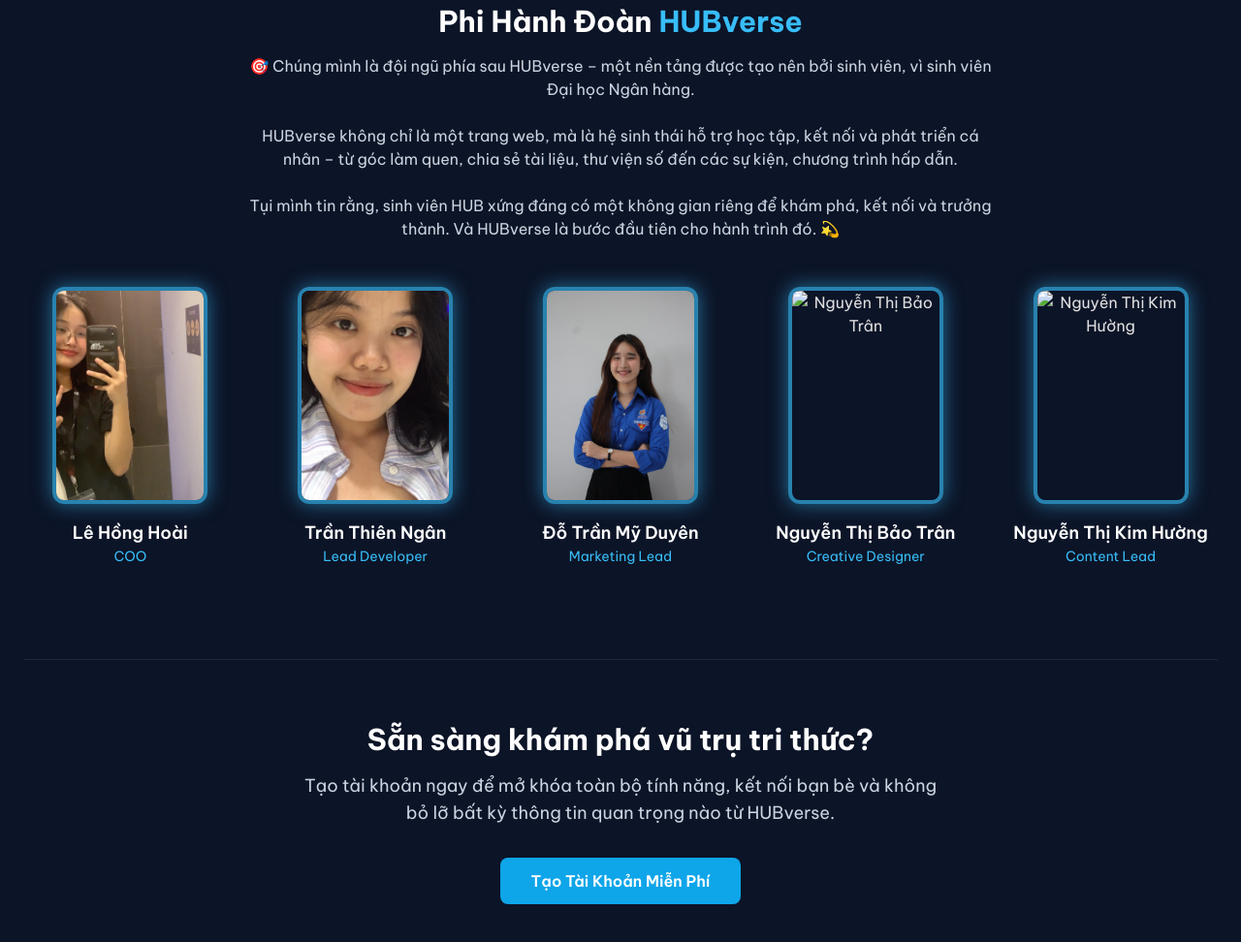
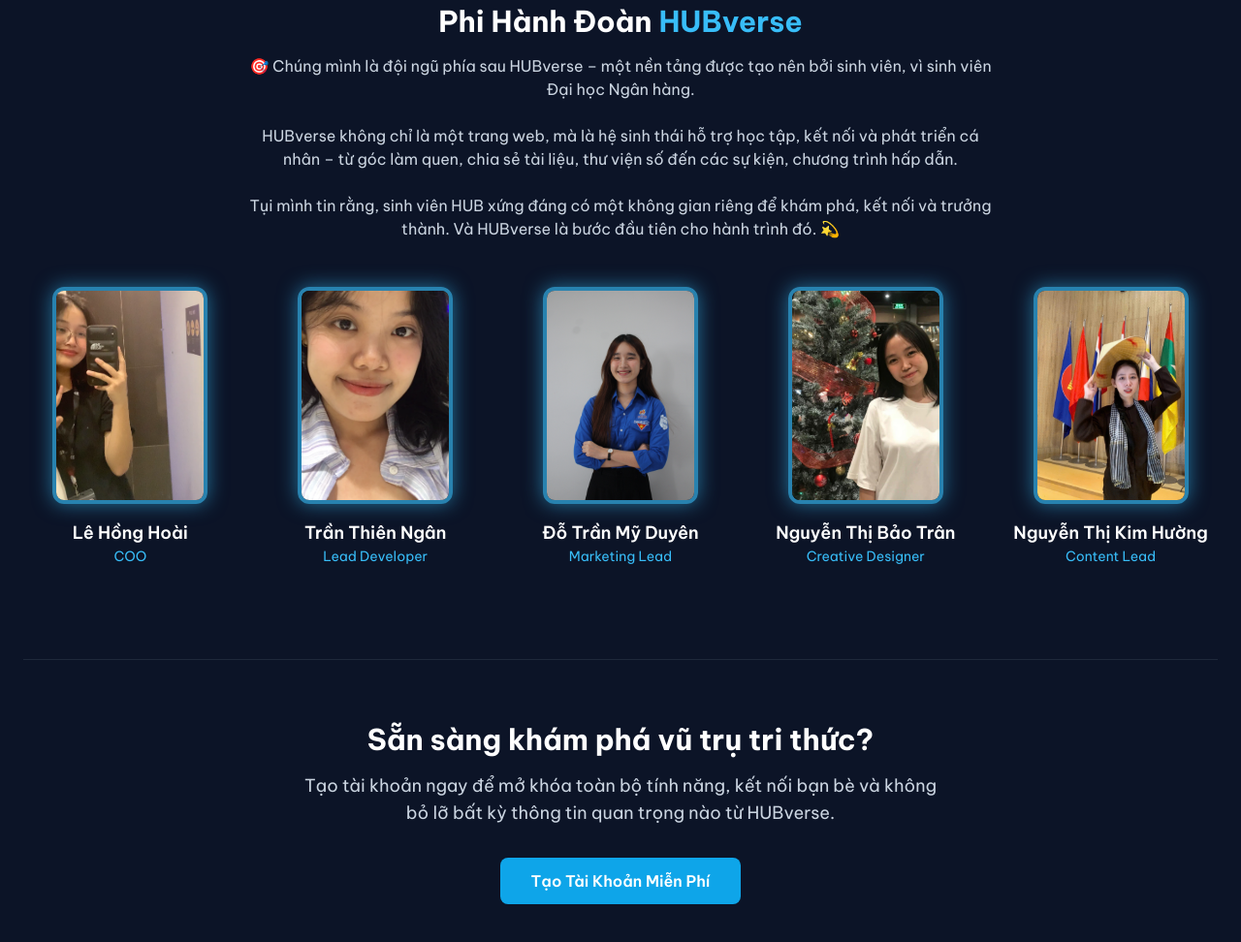
Before and after one commit to HUBverse-project/WelcometoHUBverse, a plain HTML site: page index.html in a window 1280 px wide. Shown: the part 1221-2193 px from the top of the page at 97% size. Drawn offline with nearby package versions, Linux system fonts and the light colour scheme.

Commit message:
Update index.html

```diff
--- a/index.html
+++ b/index.html
@@ -245,13 +245,13 @@
                     </div>
                     <!-- Crew Member 4 -->
                     <div class="crew-member text-center group cursor-pointer" data-modal-target="letter-tran">
-                        <img src="T.jpgjpg" class="w-32 h-44 md:w-40 md:h-56 mx-auto rounded-xl border-4 object-cover glowing-frame transition-all duration-300 transform group-hover:scale-105" alt="Nguyễn Thị Bảo Trân">
+                        <img src="T.jpg" class="w-32 h-44 md:w-40 md:h-56 mx-auto rounded-xl border-4 object-cover glowing-frame transition-all duration-300 transform group-hover:scale-105" alt="Nguyễn Thị Bảo Trân">
                         <h3 class="mt-4 text-lg font-semibold text-white">Nguyễn Thị Bảo Trân</h3>
                         <p class="text-sm text-sky-400">Creative Designer</p>
                     </div>
                      <!-- Crew Member 5 -->
                     <div class="crew-member text-center group cursor-pointer" data-modal-target="letter-huong">
-                        <img src="Hg.PNG" class="w-32 h-44 md:w-40 md:h-56 mx-auto rounded-xl border-4 object-cover glowing-frame transition-all duration-300 transform group-hover:scale-105" alt="Nguyễn Thị Kim Hường">
+                        <img src="Hg.JPG" class="w-32 h-44 md:w-40 md:h-56 mx-auto rounded-xl border-4 object-cover glowing-frame transition-all duration-300 transform group-hover:scale-105" alt="Nguyễn Thị Kim Hường">
                         <h3 class="mt-4 text-lg font-semibold text-white">Nguyễn Thị Kim Hường</h3>
                         <p class="text-sm text-sky-400">Content Lead</p>
                     </div>
```
